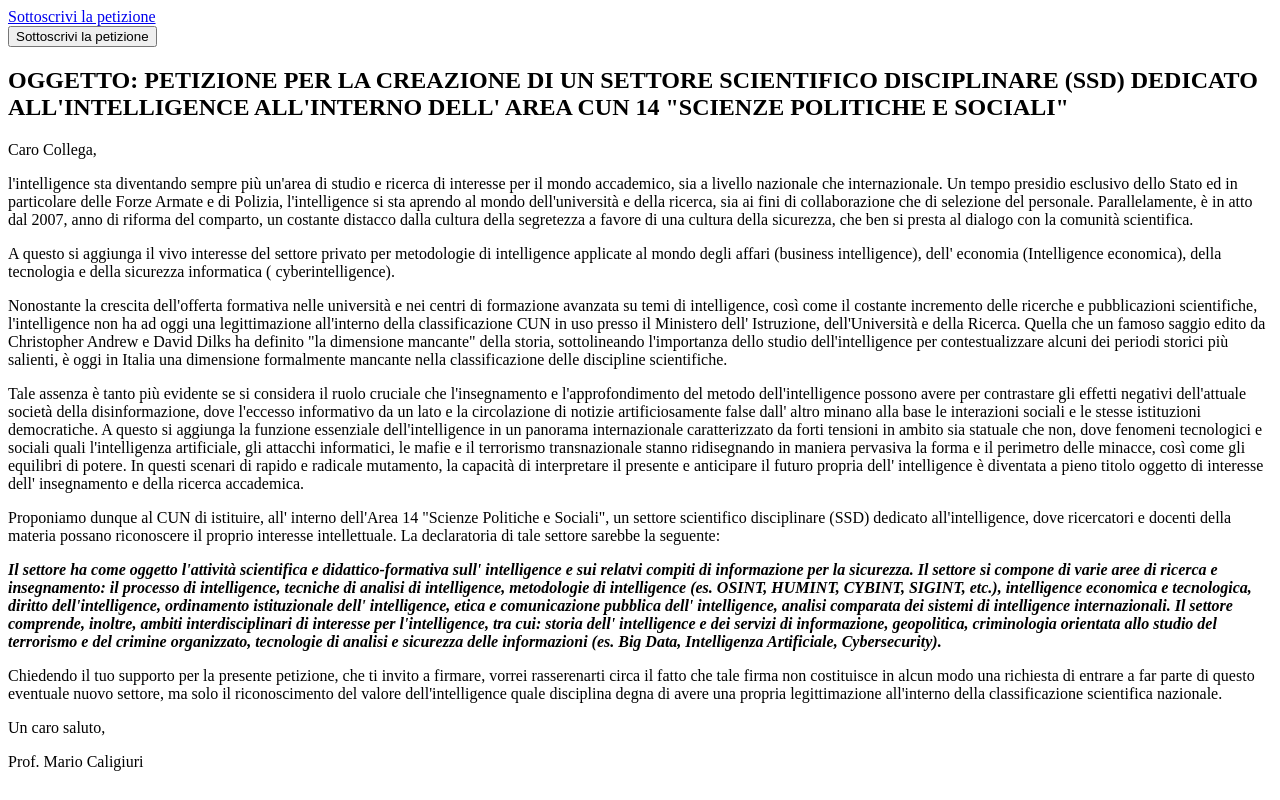
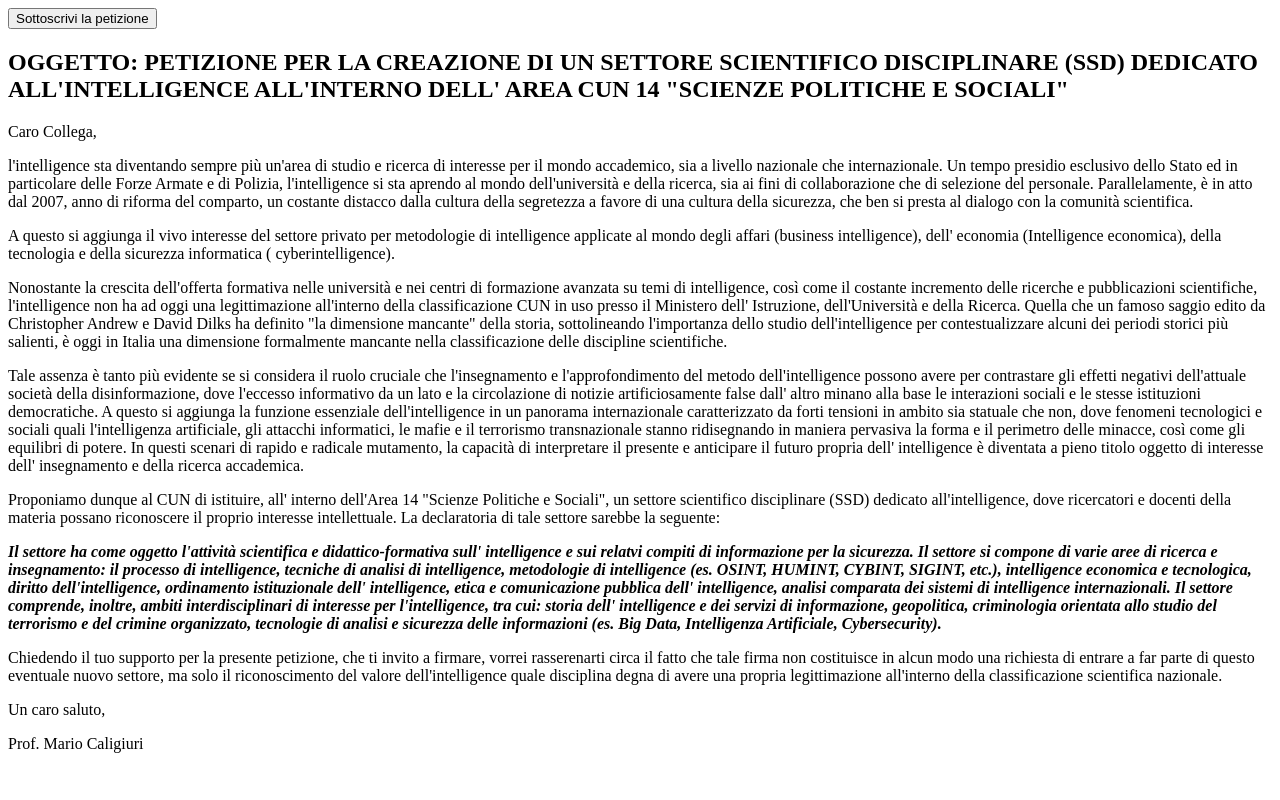
Before and after one commit to lr85/lr85.github.io, a plain HTML site: page index.html in a window 1280 px wide. Drawn offline with Linux system fonts and the light colour scheme.

Commit message:
Update index.html

```diff
--- a/index.html
+++ b/index.html
@@ -1,7 +1,6 @@
 <!DOCTYPE html>
 <html>
 <body>
-<a href="mailto:l.rucco@gmail.com?subject=petizione%20SSD&body=Sottoscrivo%20la%20petizione">Sottoscrivi la petizione</a>
 
 <form action="mailto:ziowinston@gmail.com?subject=prova&body=ciao" method="GET">
     <input type="submit" value="Sottoscrivi la petizione" />
```
